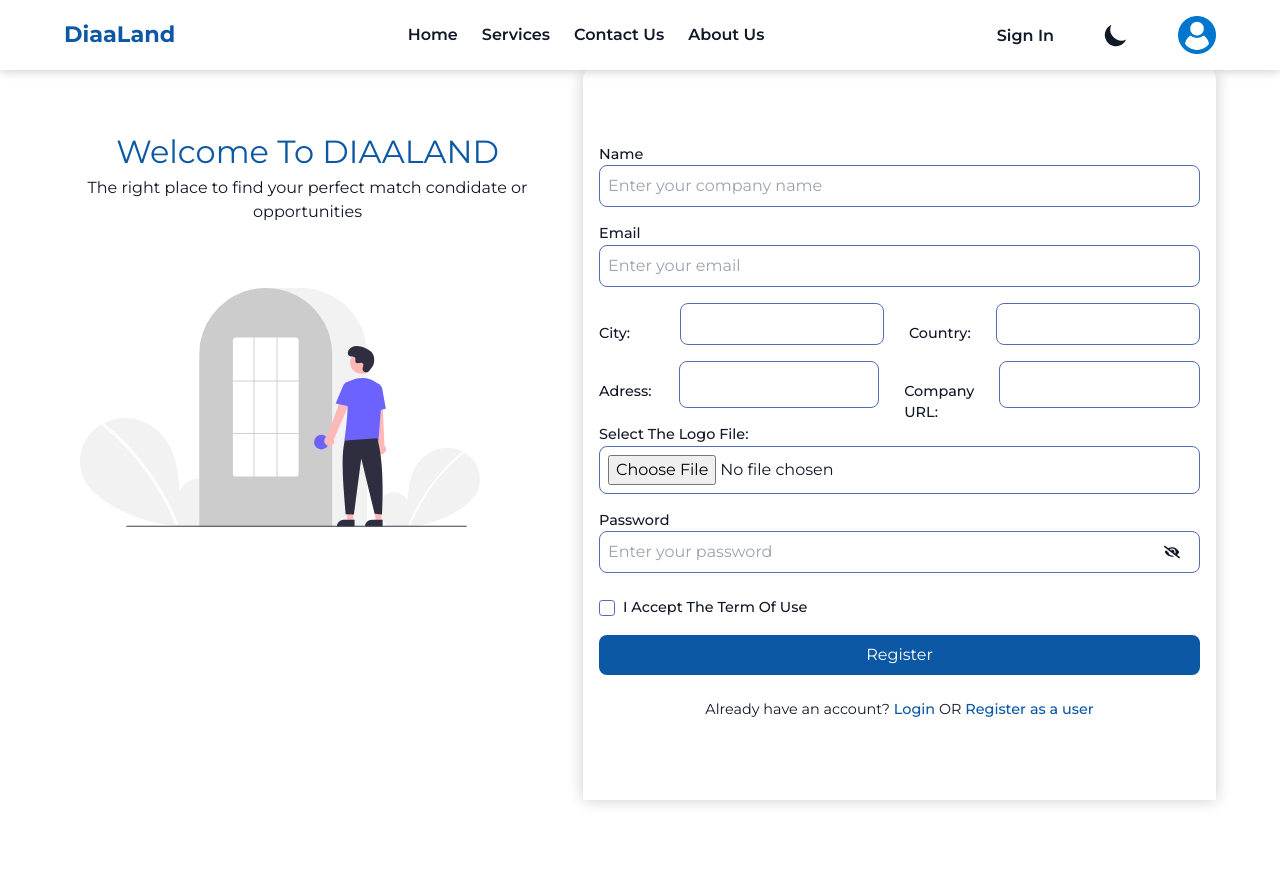
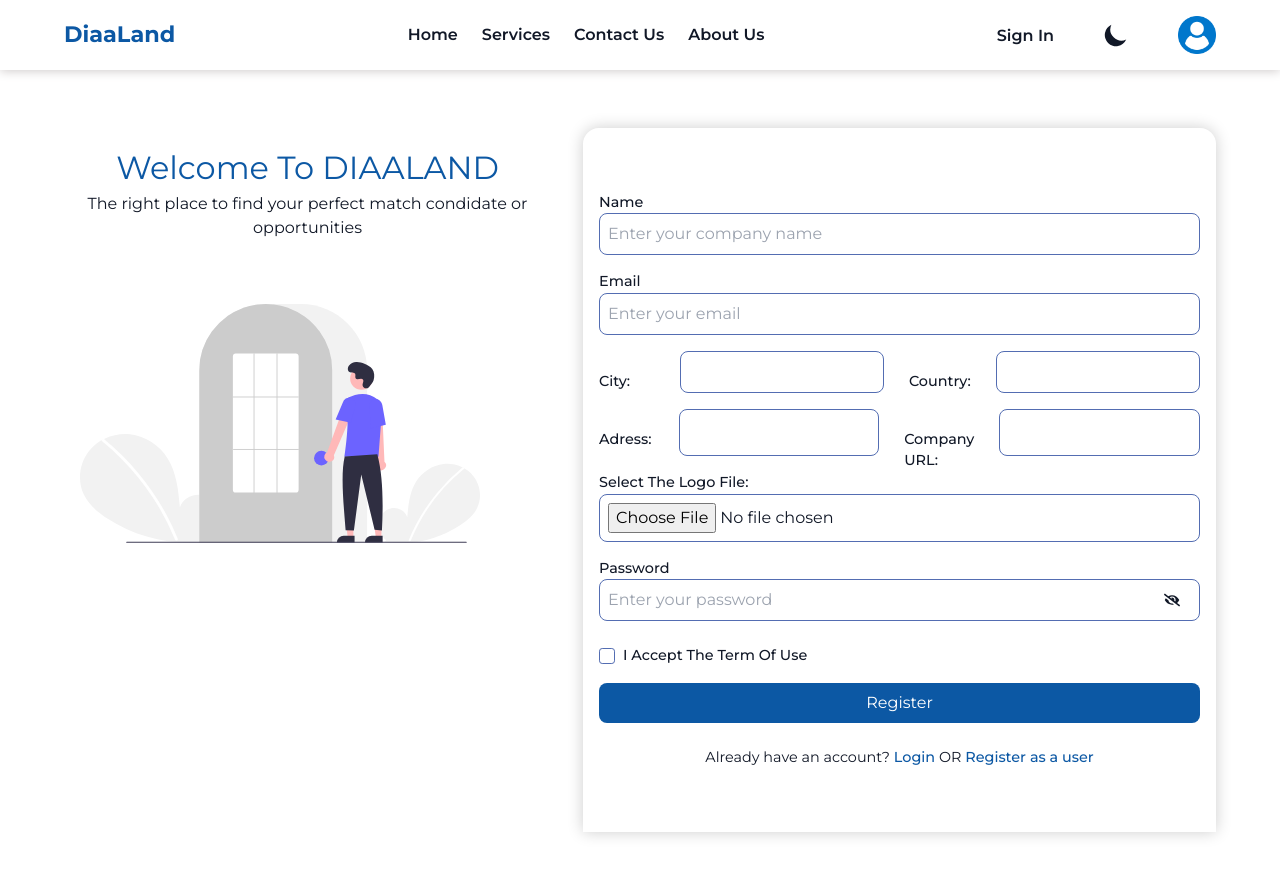
Before and after one commit to el-barae/Diaaland-FE, a Next.js app: page /user in a window 1280 px wide. Shown: the top 876 px of the page. Built offline with nearby package versions, Linux system fonts and the light colour scheme; no server answers.

Commit message:
top register

```diff
--- a/app/(accounts)/register/style.scss
+++ b/app/(accounts)/register/style.scss
@@ -28,9 +28,9 @@
       }
       .form-side {
         width: 100%;
-        padding: 5rem 1rem;
+        padding: 4rem 1rem;
         position: relative;
-        top: -3rem;
+        //top: -3rem;
         box-shadow: 0 0 1rem rgba(0, 0, 0, .2);
         border-radius: 1rem 1rem 0 0;
         .form {
--- a/app/(accounts)/user/style.scss
+++ b/app/(accounts)/user/style.scss
@@ -28,9 +28,9 @@
       }
       .form-side {
         width: 100%;
-        padding: 5rem 1rem;
+        padding: 4rem 1rem;
         position: relative;
-        top: -3rem;
+        top: 0;
         box-shadow: 0 0 1rem rgba(0, 0, 0, .2);
         border-radius: 1rem 1rem 0 0;
         .form {
```
